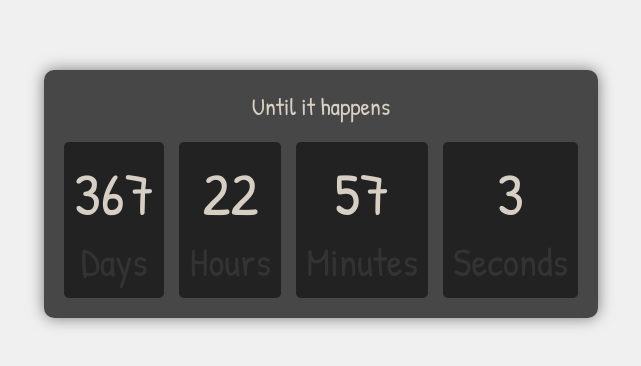
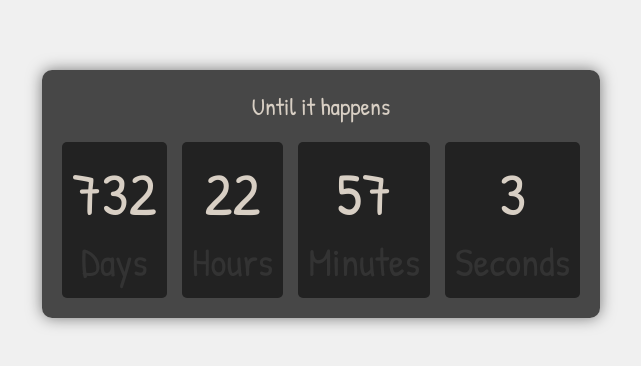
Before and after one commit to acnologia0187/hedronprovides, a plain HTML site: page index.html in a window 1280 px wide. Shown: the part 186-552 px from the top of the page, 319-960 px from the left. Drawn offline with Linux system fonts and the light colour scheme.

Commit message:
Update index.html

```diff
--- a/index.html
+++ b/index.html
@@ -101,7 +101,7 @@
 
     <script>
         // Set the date we're counting down to
-        const countdownDate = new Date("Sep 11, 2025 00:00:00").getTime();
+        const countdownDate = new Date("Sep 11, 2026 00:00:00").getTime();
 
         // Update the countdown every 1 second
         const interval = setInterval(function() {
```
